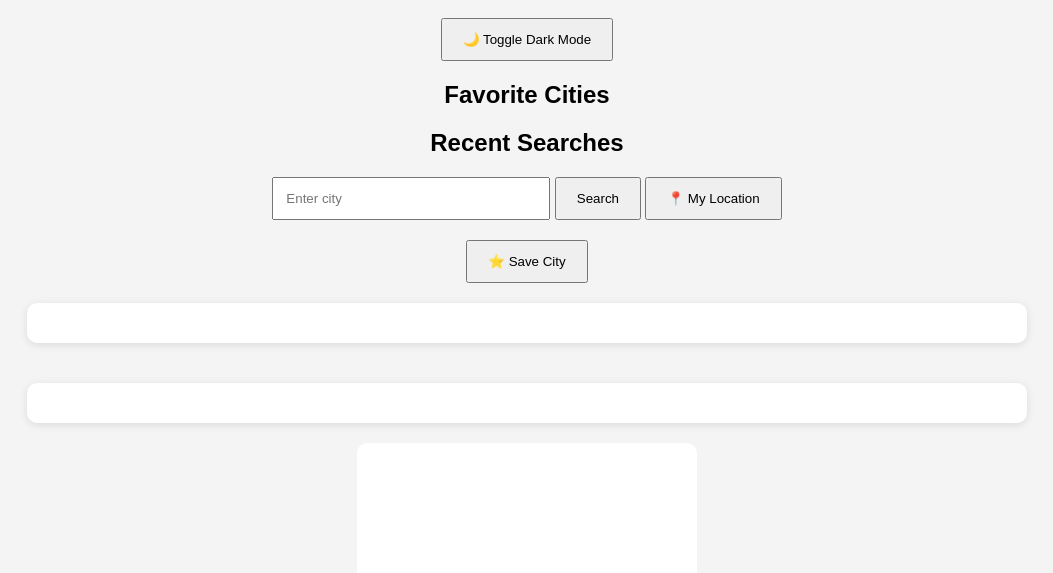
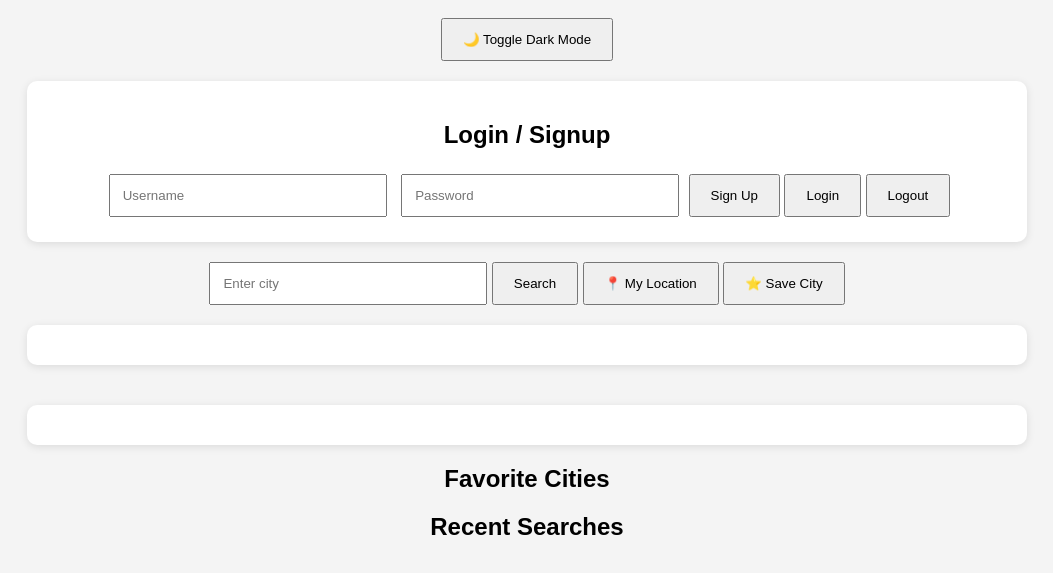
Before and after one commit to Prathamesh1878/weather-intelligence-platform, a website: page public/index.html in a window 1280 px wide. Shown: the part 87-660 px from the top of the page, without its empty margins (113-1166 px from the left). Drawn offline with nearby package versions, Linux system fonts and the light colour scheme.

Commit message:
Added client-side authentication

```diff
--- a/public/index.html
+++ b/public/index.html
@@ -17,15 +17,39 @@
 <div class="container">
 
     <h1>🌤 Weather Intelligence Platform</h1>
+
     <button onclick="toggleTheme()">
-    🌙 Toggle Dark Mode
+        🌙 Toggle Dark Mode
     </button>
-    <h2>Favorite Cities</h2>
 
-    <div id="favorites"></div>
-    <h2>Recent Searches</h2>
+    <div id="auth-section">
 
-    <div id="history"></div>
+        <h2>Login / Signup</h2>
+
+        <input
+            type="text"
+            id="username"
+            placeholder="Username">
+
+        <input
+            type="password"
+            id="password"
+            placeholder="Password">
+
+        <button onclick="signup()">
+            Sign Up
+        </button>
+
+        <button onclick="login()">
+            Login
+        </button>
+
+        <button onclick="logout()">
+            Logout
+        </button>
+
+    </div>
+
     <div class="search-box">
 
         <input
@@ -36,27 +60,39 @@
         <button onclick="getWeather()">
             Search
         </button>
+
         <button onclick="getCurrentLocationWeather()">
             📍 My Location
         </button>
 
+        <button onclick="saveFavorite()">
+            ⭐ Save City
+        </button>
+
     </div>
-    <button onclick="saveFavorite()">
-    ⭐ Save City
-    </button>
 
     <div id="weather"></div>
+
     <div id="forecast"></div>
+
     <div id="aqi"></div>
+
+    <h2>Favorite Cities</h2>
+    <div id="favorites"></div>
+
+    <h2>Recent Searches</h2>
+    <div id="history"></div>
+
     <canvas id="tempChart"></canvas>
+
     <div id="map"></div>
 
 </div>
 
-<script
-src="https://unpkg.com/leaflet@1.9.4/dist/leaflet.js">
-</script>
+<script src="https://unpkg.com/leaflet@1.9.4/dist/leaflet.js"></script>
+
 <script src="https://cdn.jsdelivr.net/npm/chart.js"></script>
+
 <script src="script.js"></script>
 
 </body>
--- a/public/script.js
+++ b/public/script.js
@@ -299,9 +299,10 @@ window.onload = () => {
             "dark-mode"
         );
     }
-
+    checkLogin();
     loadFavorites();
     loadHistory();
+
 
 };
 function saveFavorite(){
@@ -461,3 +462,110 @@ if("serviceWorker" in navigator){
     );
 
 }
+function signup(){
+
+    const username =
+    document.getElementById(
+        "username"
+    ).value;
+
+    const password =
+    document.getElementById(
+        "password"
+    ).value;
+
+    if(!username || !password){
+
+        alert(
+            "Fill all fields"
+        );
+
+        return;
+    }
+
+    const user = {
+        username,
+        password
+    };
+
+    localStorage.setItem(
+        "user",
+        JSON.stringify(user)
+    );
+
+    alert(
+        "Signup Successful"
+    );
+
+}
+function login(){
+
+    const username =
+    document.getElementById(
+        "username"
+    ).value;
+
+    const password =
+    document.getElementById(
+        "password"
+    ).value;
+
+    const user =
+    JSON.parse(
+        localStorage.getItem(
+            "user"
+        )
+    );
+
+    if(
+        user &&
+        user.username === username &&
+        user.password === password
+    ){
+
+        localStorage.setItem(
+            "loggedIn",
+            true
+        );
+
+        alert(
+            "Login Successful"
+        );
+
+    }
+    else{
+
+        alert(
+            "Invalid Credentials"
+        );
+
+    }
+
+}
+function logout(){
+
+    localStorage.removeItem(
+        "loggedIn"
+    );
+
+    alert(
+        "Logged Out"
+    );
+
+}
+function checkLogin(){
+
+    const loggedIn =
+    localStorage.getItem(
+        "loggedIn"
+    );
+
+    if(loggedIn){
+
+        console.log(
+            "User Logged In"
+        );
+
+    }
+
+}
--- a/public/service-worker.js
+++ b/public/service-worker.js
@@ -1,4 +1,4 @@
-const CACHE_NAME = "weather-app-v1";
+const CACHE_NAME = "weather-app-v2";
 
 const urlsToCache = [
     "/",
--- a/public/style.css
+++ b/public/style.css
@@ -110,3 +110,25 @@ canvas{
     padding:10px;
     cursor:pointer;
 }
+#auth-section{
+    background:white;
+    padding:20px;
+    margin-bottom:20px;
+    border-radius:10px;
+}
+
+#auth-section input{
+    margin:5px;
+}
+#auth-section{
+    background:white;
+    padding:20px;
+    margin:20px 0;
+    border-radius:10px;
+    box-shadow:0 2px 8px rgba(0,0,0,.1);
+}
+
+.dark-mode #auth-section{
+    background:#1e1e1e;
+    color:white;
+}
```
